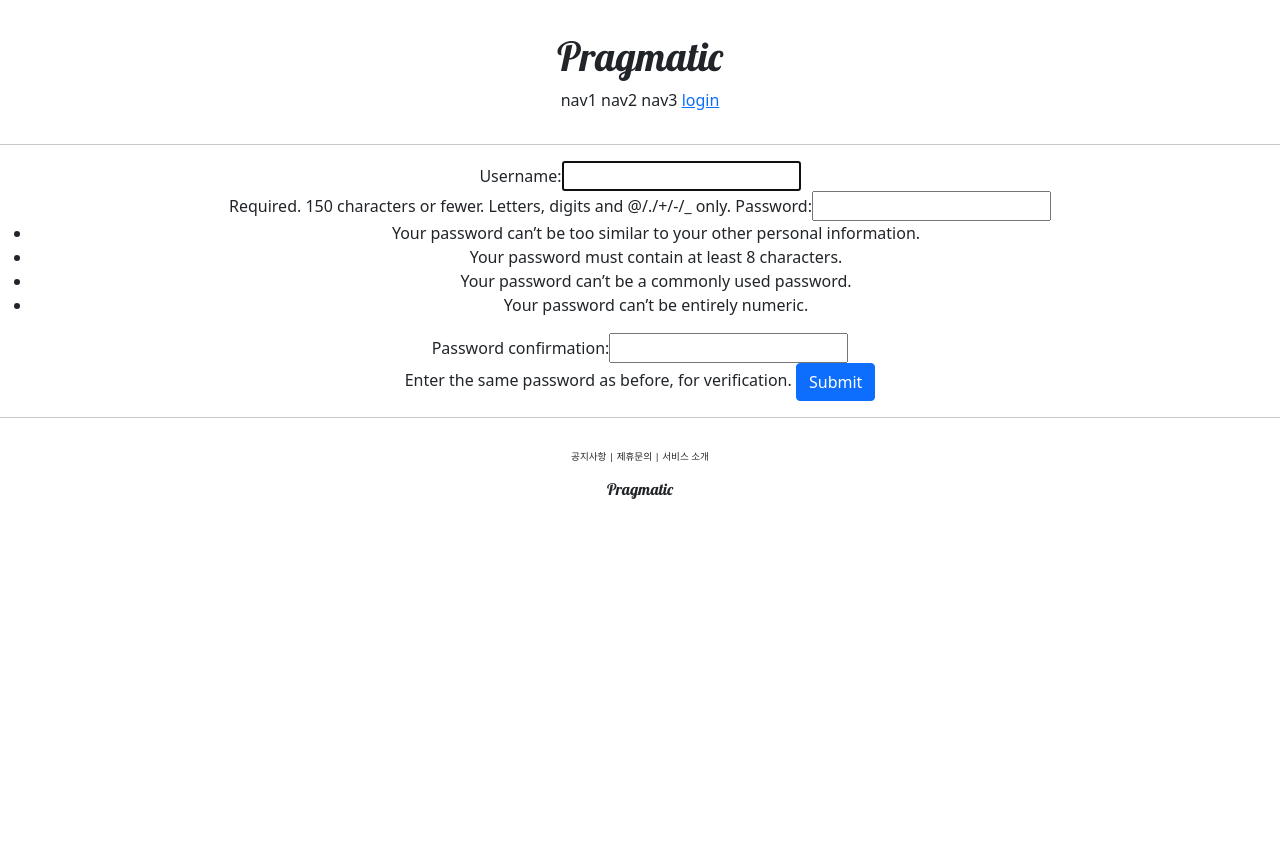
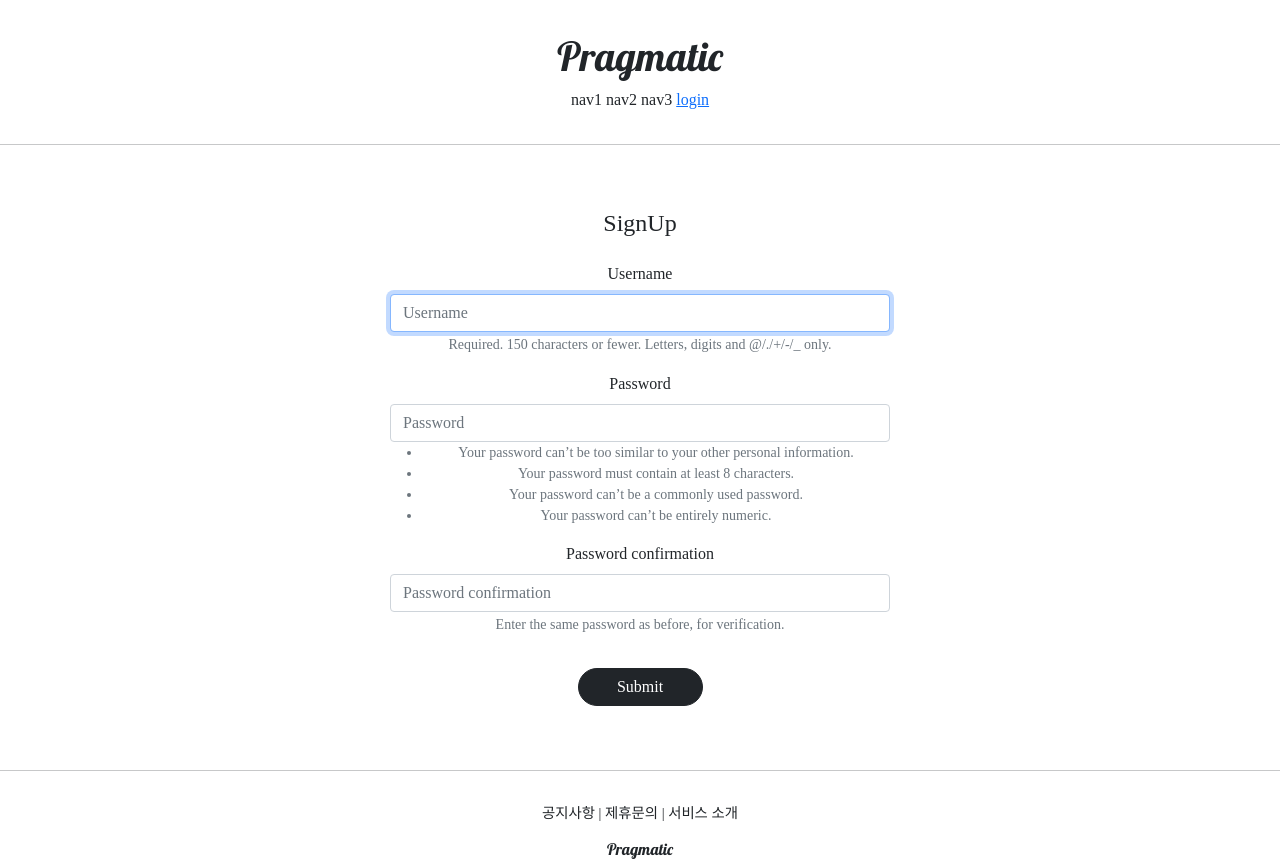
Before and after one commit to funkyblues/Pinterest-django-Fullstack, a Django app: page /account/create/ in a window 1280 px wide. Before the commit the page ends 499 px from the top, so only its background shows below. Run offline with Django 3.2, Linux system fonts and the light colour scheme; some libraries are stand-ins or nearby versions; some web fonts are replaced.

Commit message:
form design adjustment with bootstrap

```diff
--- a/accountapp/templates/accountapp/create.html
+++ b/accountapp/templates/accountapp/create.html
@@ -1,11 +1,18 @@
 {% extends 'base.html' %}
+{% load bootstrap4 %}
 
 {% block content %}
-  <div style="text-align: center">
+  <div style="text-align: center; max-width: 500px; margin: 4rem auto;">
+    <div class="mb-4">
+      <h4>
+        SignUp
+      </h4>
+    </div>
     <form action="{% url 'accountapp:create' %}" method="post">
       {% csrf_token %}
-      {{ form }}
-      <input type="submit" class="btn btn-primary">
+{#      {{ form }}#}
+      {% bootstrap_form form %}
+      <input type="submit" class="btn btn-dark rounded-pill col-3 mt-3">
     </form>
   </div>
 
--- a/accountapp/views.py
+++ b/accountapp/views.py
@@ -39,4 +39,5 @@ class AccountCreateView(CreateView):
   # 왜 reverse_lazy? => 함수와 클래스가 불러와지는 방식의 차이 때문...
   # 클래스 형 view에서 reverse_lazy를 사용한다.
   success_url = reverse_lazy('accountapp:hello_world')
+  # 계정생성 템플릿은 만들어야 한다.
   template_name = 'accountapp/create.html'
--- a/pragmatic/settings.py
+++ b/pragmatic/settings.py
@@ -51,6 +51,7 @@ INSTALLED_APPS = [
     'django.contrib.sessions',
     'django.contrib.messages',
     'django.contrib.staticfiles',
+    'bootstrap4',
     'accountapp'
 ]
 
--- a/static/base.css
+++ b/static/base.css
@@ -3,7 +3,7 @@
 }
 
 .pragmatic_footer_button {
-    font-size: .6rem;
+    font-size: .9rem;
 }
 
 .pragmatic_footer {
--- a/templates/base.html
+++ b/templates/base.html
@@ -1,7 +1,7 @@
 <!DOCTYPE html>
 <html lang="en">
 {% include 'head.html' %}
-<body>
+<body style="font-family: 'NanumSquare';">
 
   {% include 'header.html' %}
 
--- a/templates/head.html
+++ b/templates/head.html
@@ -16,4 +16,29 @@
 
   {# Default CSS Link#}
   <link rel="stylesheet" type="text/css" href="{% static 'base.css' %}">
+
+  {# 나눔스퀘어글꼴 => 안됨 #}
+  <style>
+    @font-face {
+        font-family: 'NanumSquareR';
+        src: local('NanumSquareR');
+        url("{% static 'fonts/NanumSquareR.otf' %}" format("opentype")
+    }
+    @font-face {
+        font-family: 'NanumSquareEB';
+        src: local('NanumSquareEB');
+        url("{% static 'fonts/NanumSquareEB.otf' %}" format("opentype")
+    }
+    @font-face {
+        font-family: 'NanumSquareB';
+        src: local('NanumSquareB');
+        url("{% static 'fonts/NanumSquareB.otf' %}" format("opentype")
+    }
+    @font-face {
+        font-family: 'NanumSquareL';
+        src: local('NanumSquareL');
+        url("{% static 'fonts/NanumSquareL.otf' %}" format("opentype")
+    }
+  </style>
+  <link href="https://hangeul.pstatic.net/hangeul_static/css/nanum-square.css" rel="stylesheet">
 </head>
```
Also changed, not shown: accountapp/templates/accountapp/login.html (+5 -3 lines), db.sqlite3, static/fonts/NanumSquareB.otf (added), static/fonts/NanumSquareEB.otf (added), static/fonts/NanumSquareL.otf (added), static/fonts/NanumSquareR.otf (added).
